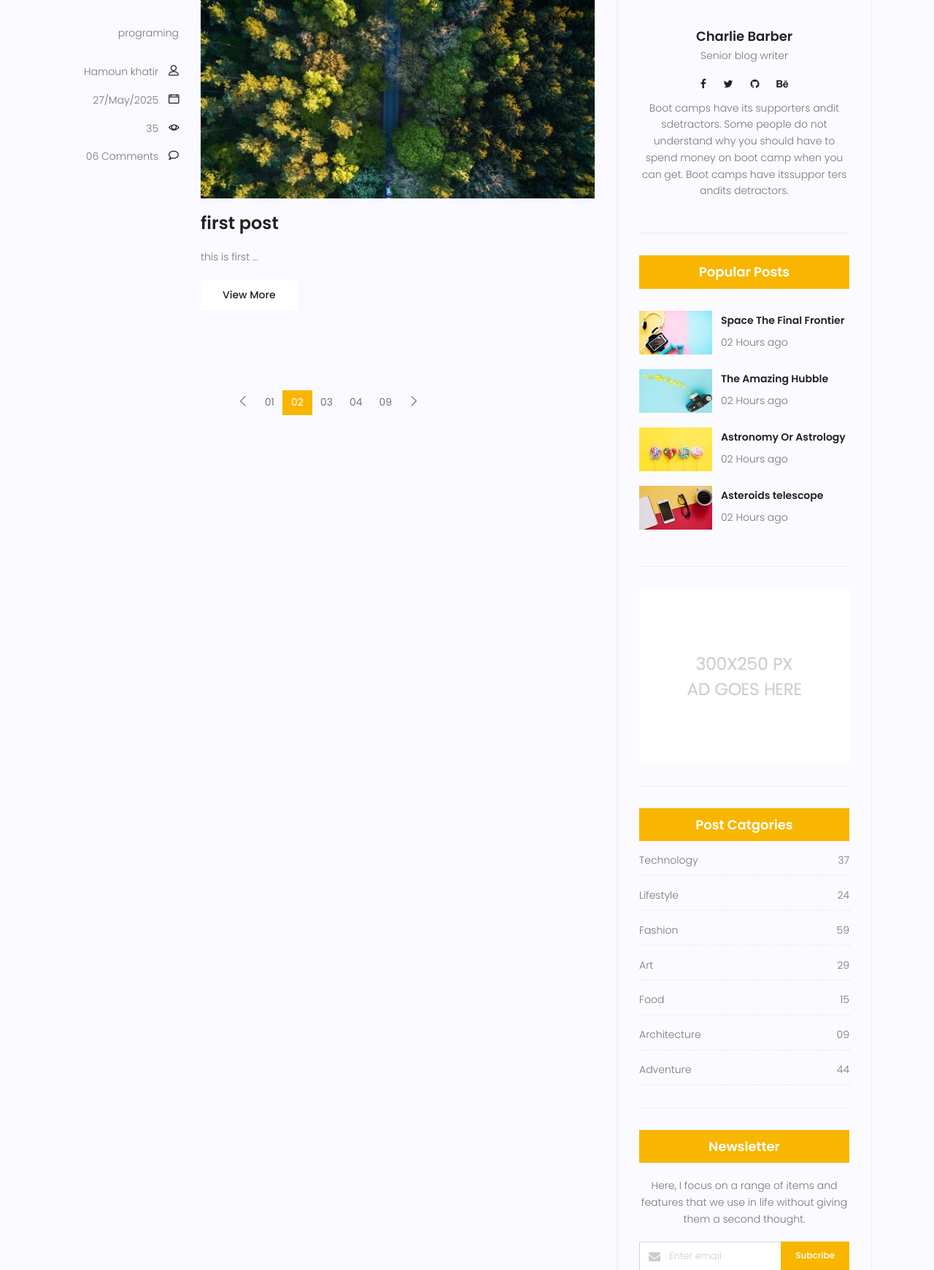
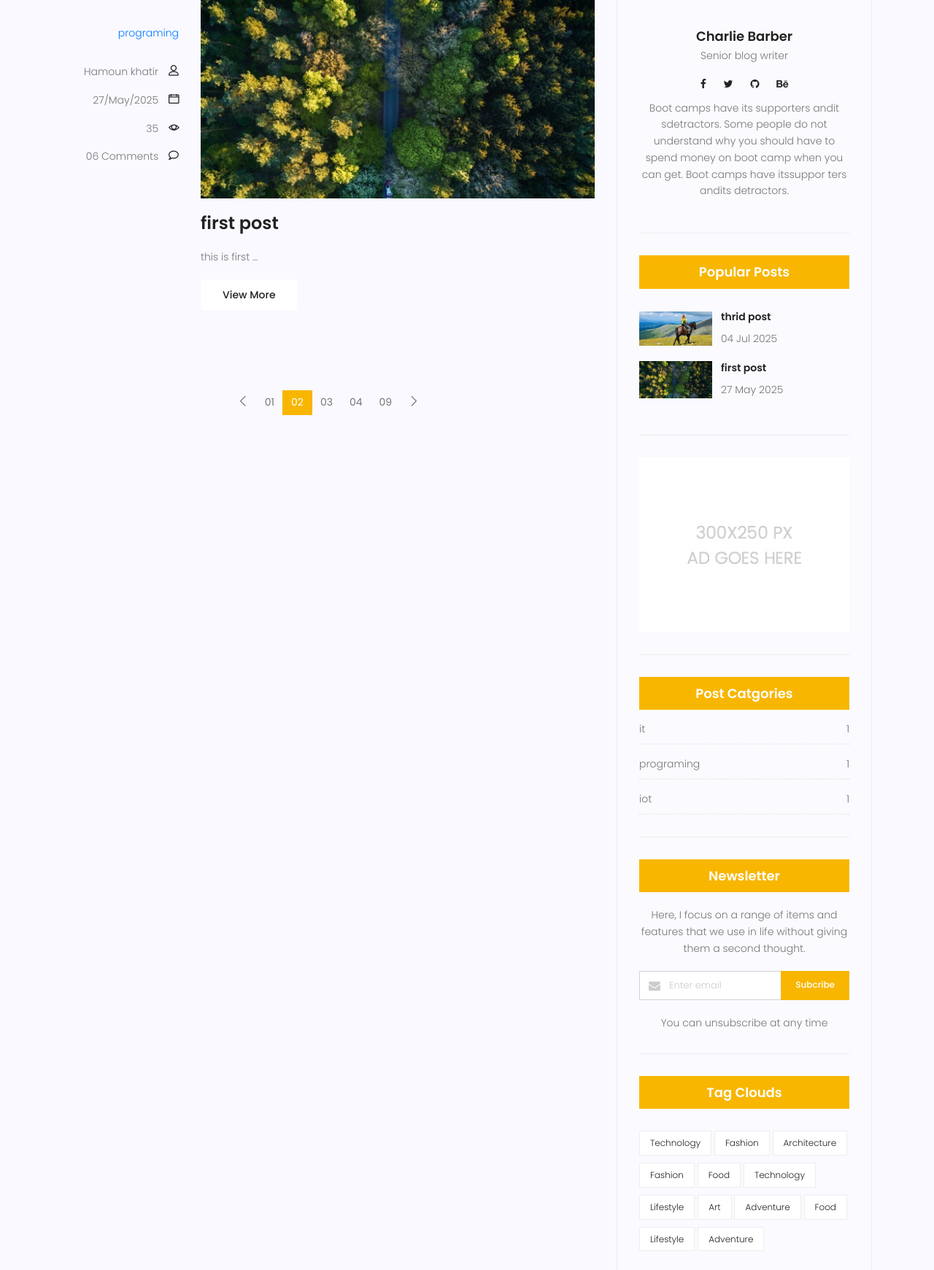
Before and after one commit to hkhstar/Django-learn, a Django app: page /blog/ in a window 1280 px wide. Shown: the part 1538-3279 px from the top of the page at 73% size. Run offline with Django 5.2, Linux system fonts and the light colour scheme; data comes from the database, SQL or seed files in the repository; both versions use the stored data as it was after the commit; some libraries are stand-ins or nearby versions.

Commit message:
add temp;ate tags
search tag
category tag
author tags
lates tag

```diff
--- /dev/null
+++ b/blog/templatetags/blog_tags.py
@@ -0,0 +1,23 @@
+from django.utils import timezone
+from django import template
+from blog.models import post
+from blog.models import Category
+register = template.Library()
+
+@register.inclusion_tag('blog/blog-latespost.html')
+def lates_p(arg=3):
+    posts=post.objects.filter(published_date__lte=timezone.now(),status=True).order_by('-published_date')[:arg]
+    return {'posts': posts}
+
+
+
+
+
+@register.inclusion_tag('blog/blog-category.html')
+def category_p():
+    posts=post.objects.filter(published_date__lte=timezone.now(),status=True)
+    category_posts=Category.objects.all
+    post_cat=dict()
+    for cat in category_posts():
+        post_cat[cat] = posts.filter(category=cat).count()
+    return {'categories': post_cat}
--- a/blog/urls.py
+++ b/blog/urls.py
@@ -7,6 +7,10 @@ urlpatterns = [
 
     path('',blog_home,name='index'),
     path('<int:pid>',blog_single,name='single'),
+    path('category/<str:cat_name>',blog_home,name='category'),
+    # path('category/<str:cat_name>',blog_category,name='category'),
+    path('author/<str:author_username>',blog_home,name='author'),
+    path('search/',blog_search,name='search'),
     # path('post-<int:pid>',test,name='test'),
 
 ]
--- a/blog/views.py
+++ b/blog/views.py
@@ -3,9 +3,13 @@ from blog.models import post
 from django.utils import timezone
 
 now=timezone.now()
-def blog_home(request):
+def blog_home(request,**kwargs):
+    posts = post.objects.filter(published_date__lte=now,status=True).order_by('-published_date')
+    if kwargs.get('cat_name')!=None:
+        posts = posts.filter(category__name=kwargs['cat_name'])
+    if kwargs.get('author_username')!= None:
+        posts = posts.filter(author__username=kwargs['author_username'])
 
-    posts = post.objects.filter(published_date__lte=now,status=True).order_by('-published_date')
     contexts={'posts':posts}
     return render(request,'blog/blog-home.html',contexts)
 
@@ -23,6 +27,22 @@ def blog_single(request,pid):
     return render(request,'blog/blog-single.html',context)
 
 
+def blog_search(request):
+    posts = post.objects.filter(published_date__lte=now,status=True)
+    if request.method=="GET":
+        print(request.GET.get('s'))
+        if s :=request.GET.get('s'):
+            posts = posts.filter(content__contains=s)
+    contexts={'posts':posts}
+    return render(request,'blog/blog-home.html',contexts)
+# def blog_category(request,cat_name):
+
+#     posts = post.objects.filter(published_date__lte=now,status=True).order_by('-published_date')
+#     posts = posts.filter(category__name=cat_name)
+#     contexts={'posts':posts}
+#     return render(request,'blog/blog-home.html',contexts)
+
+
 # def test(request,pid):
 #     posts=get_object_or_404(post,pk=pid)
 #     context={'post':posts}
--- a/statics/css/main.css
+++ b/statics/css/main.css
@@ -3655,7 +3655,8 @@ body.mobile-nav-active #mobile-nav-toggle {
 }
 
 .widget-wrap .popular-post-widget .popular-post-list .thumb img {
-  width: 100%;
+  width: 100px;
+
 }
 
 .widget-wrap .popular-post-widget .single-post-list {
--- a/templates/blog/blog-ads.html
+++ /dev/null
@@ -1,47 +0,0 @@
-{%load static%}
-<div class="popular-post-list">
-    <div class="single-post-list d-flex flex-row align-items-center">
-        <div class="thumb">
-            <img class="img-fluid" src="{% static 'img/blog/pp1.jpg' %}" alt="">
-        </div>
-        <div class="details">
-            <a href="blog-single.html">
-                <h6>Space The Final Frontier</h6>
-            </a>
-            <p>02 Hours ago</p>
-        </div>
-    </div>
-    <div class="single-post-list d-flex flex-row align-items-center">
-        <div class="thumb">
-            <img class="img-fluid" src="{% static 'img/blog/pp2.jpg' %}" alt="">
-        </div>
-        <div class="details">
-            <a href="blog-single.html">
-                <h6>The Amazing Hubble</h6>
-            </a>
-            <p>02 Hours ago</p>
-        </div>
-    </div>
-    <div class="single-post-list d-flex flex-row align-items-center">
-        <div class="thumb">
-            <img class="img-fluid" src="{% static 'img/blog/pp3.jpg' %}" alt="">
-        </div>
-        <div class="details">
-            <a href="blog-single.html">
-                <h6>Astronomy Or Astrology</h6>
-            </a>
-            <p>02 Hours ago</p>
-        </div>
-    </div>
-    <div class="single-post-list d-flex flex-row align-items-center">
-        <div class="thumb">
-            <img class="img-fluid" src="{% static 'img/blog/pp4.jpg' %}" alt="">
-        </div>
-        <div class="details">
-            <a href="blog-single.html">
-                <h6>Asteroids telescope</h6>
-            </a>
-            <p>02 Hours ago</p>
-        </div>
-    </div>
-</div>
--- /dev/null
+++ b/templates/blog/blog-category.html
@@ -0,0 +1,13 @@
+{% load static %}
+<ul class="cat-list">
+    {% for name , count in categories.items %}
+        <li>
+
+            <a href="{% url "blog:category" cat_name=name %}" class="d-flex justify-content-between">
+                <p>{{name}}</p>
+                <p>{{count}}</p>
+
+        </a>
+    {%endfor%}
+    </li>
+</ul>
--- a/templates/blog/blog-home.html
+++ b/templates/blog/blog-home.html
@@ -1,4 +1,5 @@
 {%extends 'base.html'%}
+{%load blog_tags%}
 {%load static%}
 {%block content%}
 
@@ -95,11 +96,15 @@
 							<!-- {%for cat in post.category.all%}
 							{{cat.name}}
 							{%endfor%} -->
-							{{post.category.all|join:", "}}
+							{% comment %} {{post.category.all|join:", "}} {% endcomment %}
+							{%for cat in post.category.all%}
+							<a href="{% url "blog:category" cat_name=cat.name%}">{{cat.name}}
+							{%if not forloop.last%}</a> , {%endif%}
+							{%endfor%}
 
 						</ul>
 						<div class="user-details row">
-							<p class="user-name col-lg-12 col-md-12 col-6"><a href="#">{{post.author.get_full_name}}</a> <span
+							<p class="user-name col-lg-12 col-md-12 col-6"><a href="{% url 'blog:author'  post.author.username %}">{{post.author.get_full_name}}</a> <span
 									class="lnr lnr-user"></span></p>
 							<p class="date col-lg-12 col-md-12 col-6"><a href="#">{{post.published_date|date:"d/M/Y"}}</a> <span
 									class="lnr lnr-calendar-full"></span></p>
@@ -150,67 +155,18 @@
 			</div>
 			<div class="col-lg-4 sidebar-widgets">
 				<div class="widget-wrap">
-					<div class="single-sidebar-widget search-widget">
-						<form class="search-form" action="#">
-							<input placeholder="Search Posts" name="search" type="text" onfocus="this.placeholder = ''"
-								onblur="this.placeholder = 'Search Posts'">
-							<button type="submit"><i class="fa fa-search"></i></button>
-						</form>
-					</div>
+					{% include "blog/blog-search.html" %}
 					{% include "blog/blog-writer.html" %}
 					<div class="single-sidebar-widget popular-post-widget">
 						<h4 class="popular-title">Popular Posts</h4>
-						{% include "blog/blog-ads.html" %}
+						{% lates_p %}
 					</div>
 					<div class="single-sidebar-widget ads-widget">
 						<a href="#"><img class="img-fluid" src="{% static 'img/blog/ads-banner.jpg'%}" alt=""></a>
 					</div>
 					<div class="single-sidebar-widget post-category-widget">
 						<h4 class="category-title">Post Catgories</h4>
-						<ul class="cat-list">
-							<li>
-								<a href="#" class="d-flex justify-content-between">
-									<p>Technology</p>
-									<p>37</p>
-								</a>
-							</li>
-							<li>
-								<a href="#" class="d-flex justify-content-between">
-									<p>Lifestyle</p>
-									<p>24</p>
-								</a>
-							</li>
-							<li>
-								<a href="#" class="d-flex justify-content-between">
-									<p>Fashion</p>
-									<p>59</p>
-								</a>
-							</li>
-							<li>
-								<a href="#" class="d-flex justify-content-between">
-									<p>Art</p>
-									<p>29</p>
-								</a>
-							</li>
-							<li>
-								<a href="#" class="d-flex justify-content-between">
-									<p>Food</p>
-									<p>15</p>
-								</a>
-							</li>
-							<li>
-								<a href="#" class="d-flex justify-content-between">
-									<p>Architecture</p>
-									<p>09</p>
-								</a>
-							</li>
-							<li>
-								<a href="#" class="d-flex justify-content-between">
-									<p>Adventure</p>
-									<p>44</p>
-								</a>
-							</li>
-						</ul>
+						{% category_p %}
 					</div>
 					<div class="single-sidebar-widget newsletter-widget">
 						<h4 class="newsletter-title">Newsletter</h4>
--- /dev/null
+++ b/templates/blog/blog-latespost.html
@@ -0,0 +1,16 @@
+{%load static%}
+<div class="popular-post-list">
+    {% for post in posts %}
+    <div class="single-post-list d-flex flex-row align-items-center">
+        <div class="thumb">
+            <img class="img-fluid" src="{{post.image.url}}"  alt="">
+        </div>
+        <div class="details">
+            <a href="{% url 'blog:single' pid=post.id%}">
+                <h6> {{post.title}}</h6>
+            </a>
+            <p>{{post.published_date|date:"d M Y"}}</p>
+        </div>
+    </div>
+    {% endfor %}
+</div>
--- /dev/null
+++ b/templates/blog/blog-search.html
@@ -0,0 +1,13 @@
+{% load static %}
+<div class="single-sidebar-widget search-widget">
+    <form class="search-form" action="{%url "blog:search"%}">
+        <input placeholder="Search Posts"
+               name="s"
+               type="text"
+               onfocus="this.placeholder = ''"
+               onblur="this.placeholder = 'Search Posts'">
+        <button type="submit">
+            <i class="fa fa-search"></i>
+        </button>
+    </form>
+</div>
```
Also changed, not shown: templates/blog/blog-single.html (+8 -14 lines), blog/templatetags/__init__.py (added), db.sqlite3.
